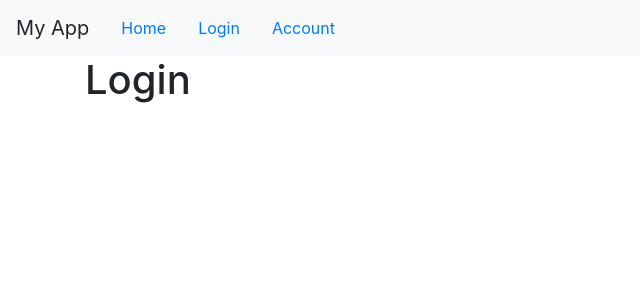
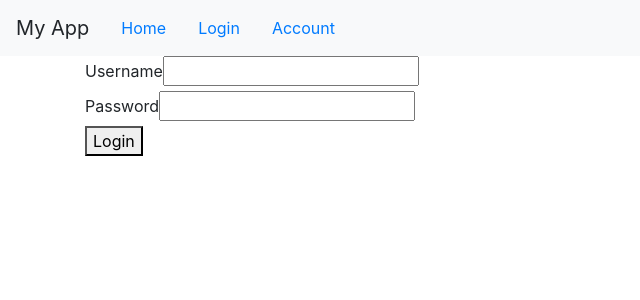
Before and after one commit to lucas-two/Web-Week-4-Angular, an Angular app in the folder my-app/: page /login in a window 1280 px wide. Shown: the top 300 px of the page, without its empty margins (0-640 px from the left). Built offline with nearby package versions, Linux system fonts and the light colour scheme.

Commit message:
Trying to add login form

```diff
--- a/my-app/src/app/app.module.ts
+++ b/my-app/src/app/app.module.ts
@@ -7,6 +7,7 @@ import { AccountComponent } from './account/account.component';
 import { LoginComponent } from './login/login.component';
 import { RouterModule } from '@angular/router';
 import { WelcomeComponent } from './welcome/welcome.component';
+import { FormsModule } from '@angular/forms';
 
 @NgModule({
   declarations: [
@@ -19,6 +20,7 @@ import { WelcomeComponent } from './welcome/welcome.component';
   imports: [
     BrowserModule,
     AppRoutingModule,
+    FormsModule,
     RouterModule.forRoot([
       { path: 'login', component: LoginComponent },
       { path: 'account', component: AccountComponent },
--- a/my-app/src/app/login/login.component.html
+++ b/my-app/src/app/login/login.component.html
@@ -1 +1,45 @@
-<h1>Login</h1>
+<!-- <link rel="stylesheet" href="https://use.fontawesome.com/releases/v5.0.8/css/all.css">
+
+<div class="card">
+  <article class="card-body">
+    <h4 class="card-title text-center mb-4 mt-1">Sign in</h4>
+    <hr>
+    <p class="text-success text-center">Some message goes here</p>
+    <form>
+    <div class="form-group">
+    <div class="input-group">
+      <div class="input-group-prepend">
+          <span class="input-group-text"> <i class="fa fa-user"></i> </span>
+       </div>
+      <input name="" class="form-control" placeholder="Email" type="email">
+    </div>
+    </div>
+    <div class="form-group">
+    <div class="input-group">
+      <div class="input-group-prepend">
+          <span class="input-group-text"> <i class="fa fa-lock"></i> </span>
+       </div>
+        <input class="form-control" placeholder="Password" type="password">
+    </div>
+    </div>
+    <div class="form-group">
+    <button type="submit" class="btn btn-primary btn-block">Login </button>
+    </div>
+    <p class="text-center"><a href="#" class="btn">Forgot password?</a></p>
+    </form>
+  </article>
+  </div> -->
+
+  <form>
+    <div class="input">
+      <label>Username</label>
+      <input type="text" name="username" [(ngModel)]="username">
+    </div>
+    <div class="input">
+      <label>Password</label>
+      <input type="password" name="password" [(ngModel)]="password">
+    </div>
+    <div class="input">
+      <button type="submit" (click)="LoginUser()">Login</button>
+    </div>
+  </form>
--- a/my-app/src/app/login/login.component.ts
+++ b/my-app/src/app/login/login.component.ts
@@ -6,10 +6,21 @@ import { Component, OnInit } from '@angular/core';
   styleUrls: ['./login.component.css']
 })
 export class LoginComponent implements OnInit {
+  username: string;
+  password: string;
 
   constructor() { }
 
   ngOnInit() {
   }
 
+  LoginUser() {
+    if (this.username === 'Admin' && this.password === '123') {
+      alert('Welcome!');
+
+    } else {
+      alert('Bad password!');
+    }
+  }
+
 }
```
Also changed, not shown: package.json (added, +22 -0 lines), 2 other files (tests, documents, lock files or other folders).
